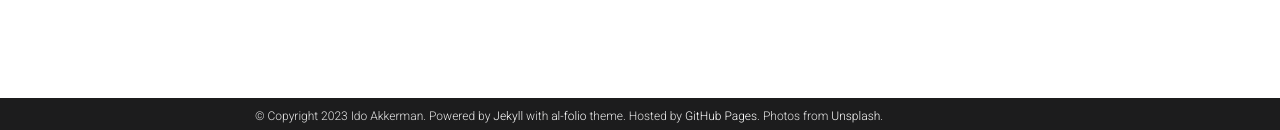
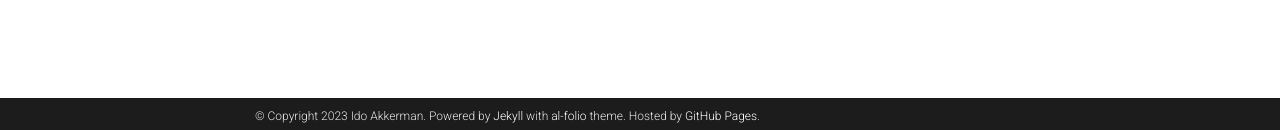
Before and after one commit to IdoAkkerman/idoakkerman.github.io, a Jekyll site: the page built from old-projects/4_project.md, in a window 1280 px wide. Shown: the part 767-897 px from the top of the page. Built offline with Jekyll 4.4.1, drawn with Linux system fonts in a browser that asks for light colours; comment, search, counter and statistics services are not loaded; a style sheet for code colours, icons or effects is not loaded.

Commit message:
Add capital

```diff
--- a/_config.yml
+++ b/_config.yml
@@ -12,7 +12,6 @@ description: > # the ">" symbol means to ignore newlines until "footer_text:"
 footer_text: >
   Powered by <a href="https://jekyllrb.com/" target="_blank">Jekyll</a> with <a href="https://github.com/alshedivat/al-folio">al-folio</a> theme.
   Hosted by <a href="https://pages.github.com/" target="_blank">GitHub Pages</a>.
-  Photos from <a href="https://unsplash.com" target="_blank">Unsplash</a>.
 keywords: finite-elements for fluids,isogeometric analysis, stabilized methods, multiscale methods  # add your own keywords or leave empty
 
 lang: en # the language of your site (for example: en, fr, cn, ru, etc.)
--- a/_includes/projects.html
+++ b/_includes/projects.html
@@ -13,7 +13,7 @@
           alt="project thumbnail" -%}
         {%- endif %}
         <div class="card-body">
-          <h2 class="card-title text-lowercase">{{ project.title }}</h2>
+          <h2 class="card-title">{{ project.title }}</h2>
           <p class="card-text">{{ project.description }}</p>
           <div class="row ml-1 mr-1 p-0">
             {%- if project.github -%}
```
Also changed, not shown: old-projects/4_project.md (renamed from _projects/4_project.md).
